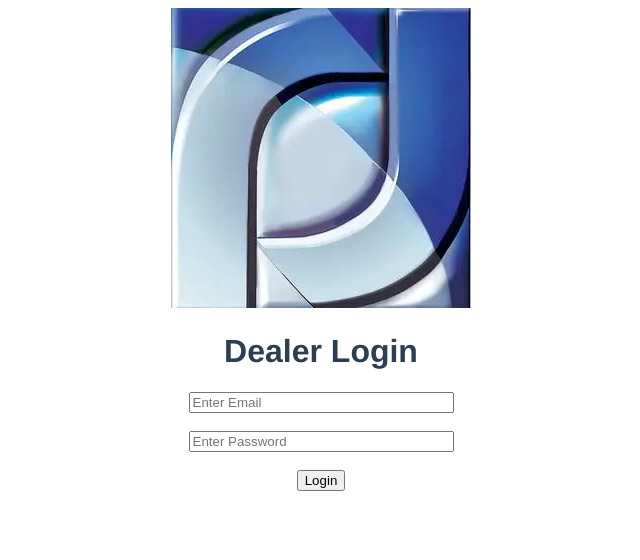
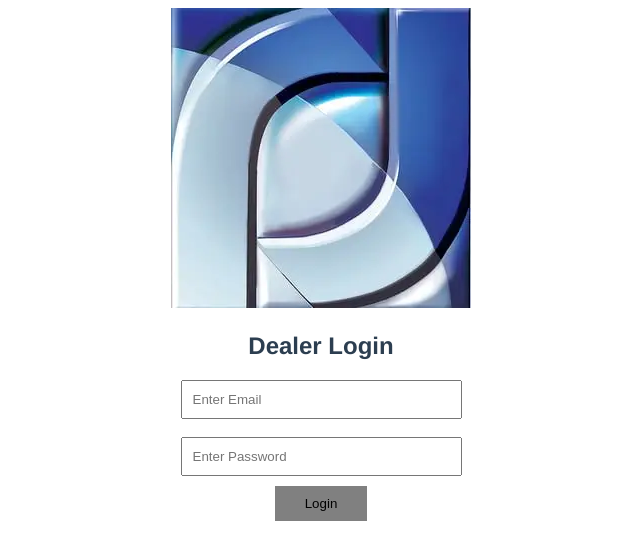
Before and after one commit to melkdelly/RRMS-Candidate-App, a Vue app: page / in a window 1280 px wide. Shown: the top 560 px of the page, without its empty margins (319-959 px from the left). Built offline with nearby package versions, Linux system fonts and the light colour scheme.

Commit message:
login page w/ some styling

```diff
--- a/src/components/LogIn.vue
+++ b/src/components/LogIn.vue
@@ -1,7 +1,7 @@
 <template>
     <img alt="RRMS Logo" src="../assets/rapidlogo.png">
-    <h1> Dealer Login </h1>
     <form @submit.prevent="login">
+      <h2> Dealer Login </h2>
         <div type="form-group">
             <input type="email"
             v-model="email"
@@ -12,8 +12,7 @@
             v-model="password"
             placeholder="Enter Password"
             size="30">
-        <br> <br>
-        <button @click="login"> Login </button>
+        <button type="button" class="button" @click="login"> Login </button>
         </div>
     </form>
 </template>
@@ -41,8 +40,38 @@ export default {
         setAuthHeader(result.data.token)
         this.$router.push({ name: 'SignalPage' })
       }
-      console.warn(result)
     }
   }
 }
 </script>
+
+<style scoped>
+input {
+  padding: 10px;
+}
+
+* {
+  box-sizing: border-box;
+}
+
+.button {
+  display: flex;
+  justify-content: center;
+  align-items: center;
+  margin: 10px auto;
+  background-color: grey;
+  border-style: none;
+  padding: 10px 30px;
+}
+
+.button:hover {
+    background-color: lightblue;
+    transition: 0.7s;
+}
+
+.button:focus {
+    outline-color: transparent;
+    outline-style: solid;
+    box-shadow: 0 0 0 4px blue;
+}
+</style>
```
